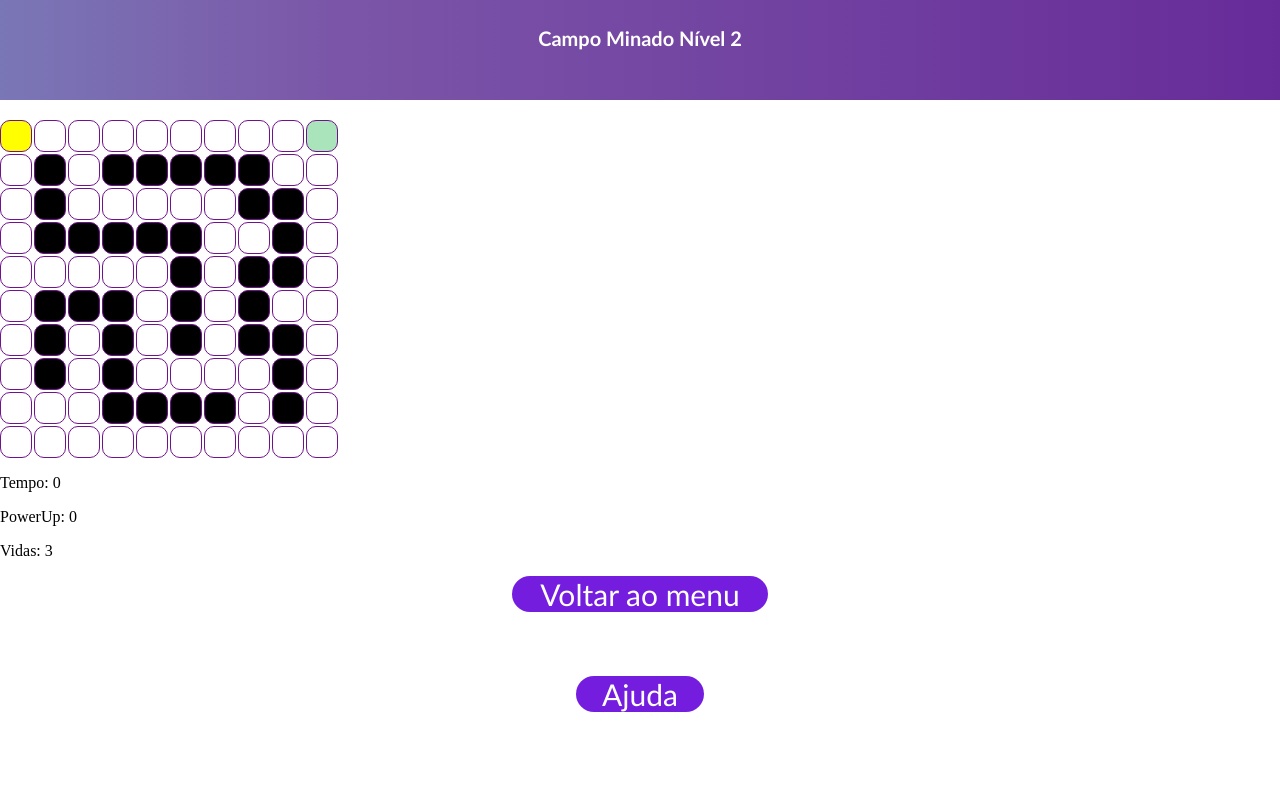
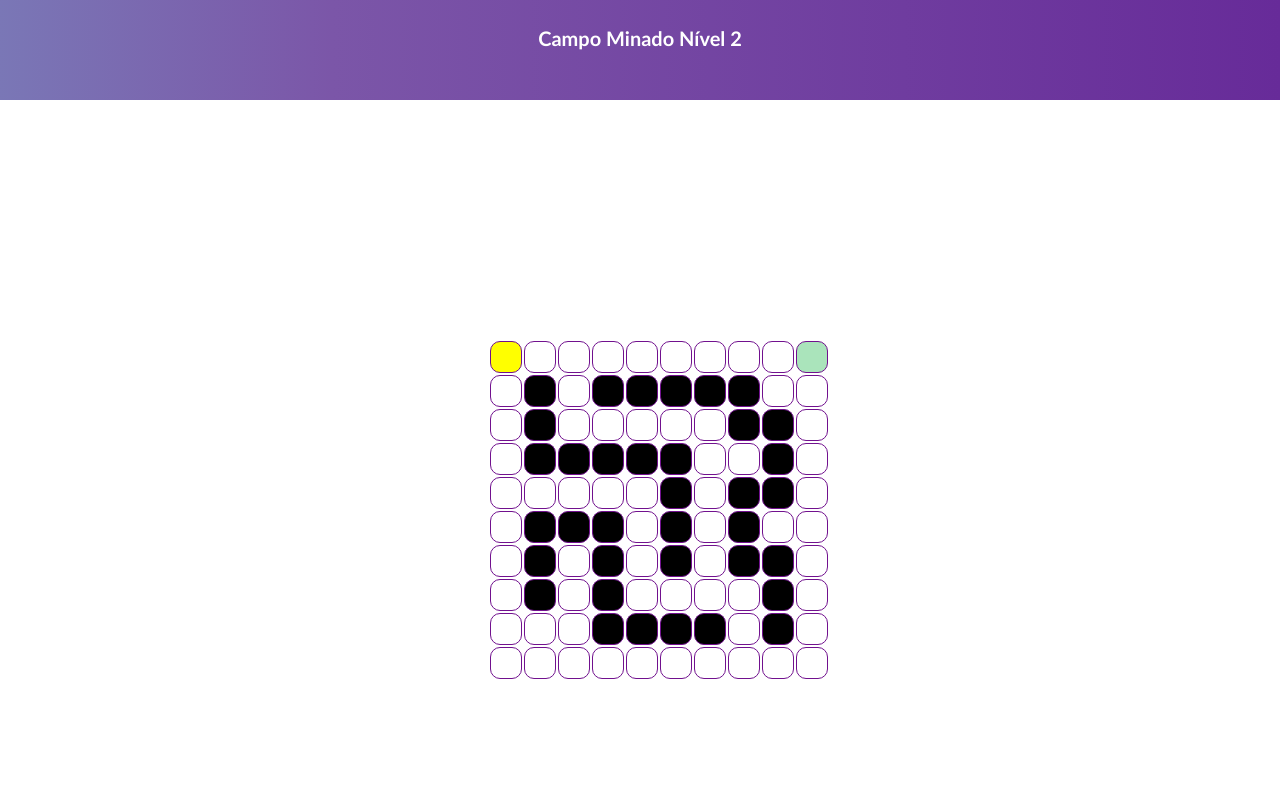
Before and after one commit to Isabela-Alves/ProjetoJogoAL, a Svelte app: page / in a window 1280 px wide. Both pictures are taken after a click on the button "Nível 1". Shown: the top 800 px of the page. Built offline with nearby package versions, Linux system fonts and the light colour scheme.

Commit message:
Alterações

```diff
--- a/css/Jogostyle.css
+++ b/css/Jogostyle.css
@@ -164,6 +164,7 @@ button {
     width: 300px;
     gap: 2px;
     margin-top: 20px;
+
   }
 
 
@@ -205,7 +206,18 @@ button {
     background-color: #ff0; /* Amarelo para o jogador */
   }
 
-  /* Estilos de fim de jogo */
-  .game-over {
-    margin-top: 20px;
+  .info-elementos {
+    background-color: greenyellow;
+    width: 200px;
+    height: 100px;
+    text-align: center;
+    border-radius: 20px;
+
   }
+
+  .game-contens {
+    display: flex;
+    justify-content: center;
+    align-items: center;
+    height: 100vh;
+  }
--- a/src/Jogo1.svelte
+++ b/src/Jogo1.svelte
@@ -27,6 +27,7 @@ let labi = [
   let gameEnd = false;
   let bombas = [];
   let vidas = 3;
+
 
   //PowerUp imunidade
 
@@ -151,6 +152,20 @@ let labi = [
 
   }
 
+  //Limpa as bombas e os powerup do map
+
+  function limpaBombasUp() {
+    for (let y = 0; y < labi.length; y++) {
+      for (let x = 0; x < labi[y].length ; x++){
+        if((labi[y][x]) === 'bomba' && labi[y][x] === 'powerup' ){
+          labi[y][x] = 1;
+        }
+      }
+    }
+  }
+
+
+
 
 
 </script>
@@ -163,7 +178,7 @@ let labi = [
   </nav>
 
 
-  <div on:keydown={movePlayer} tabindex="0">
+  <div on:keydown={movePlayer} tabindex="0" class="game-contens">
     <div class="maze">
       {#each labi as row, y}
         {#each row as cell, x}
@@ -179,9 +194,12 @@ let labi = [
       {/each}
     </div>
   </div>
+  <div class="info-elementos">
   <p> Tempo: {timer}</p>
   <p>PowerUp: {imuniTempo} </p>
   <p>Vidas: {vidas}</p>
+</div>
+
   <VoltarMenu/>
 	<div id="ajuda" class='menu' on:click="{() => trocarEstadoDoJogo('ajuda jogo2')}">
 	Ajuda
```
